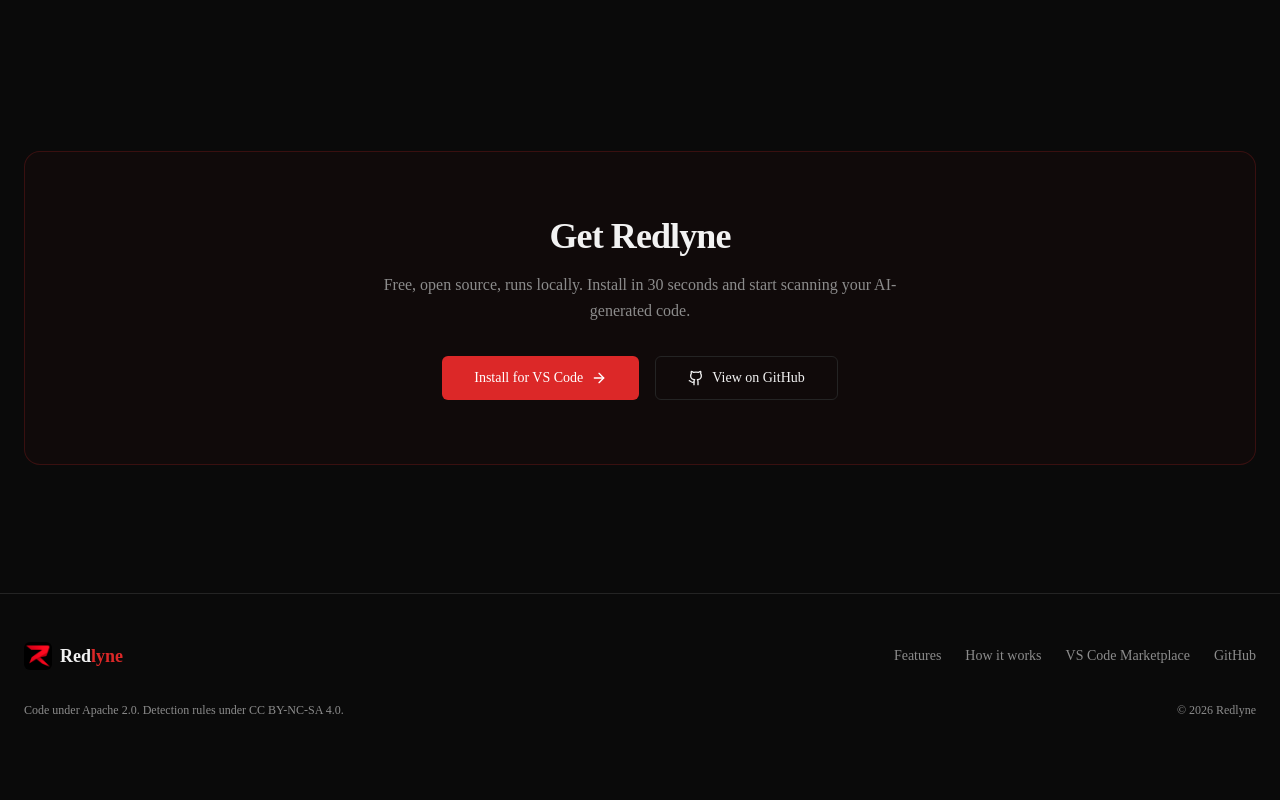
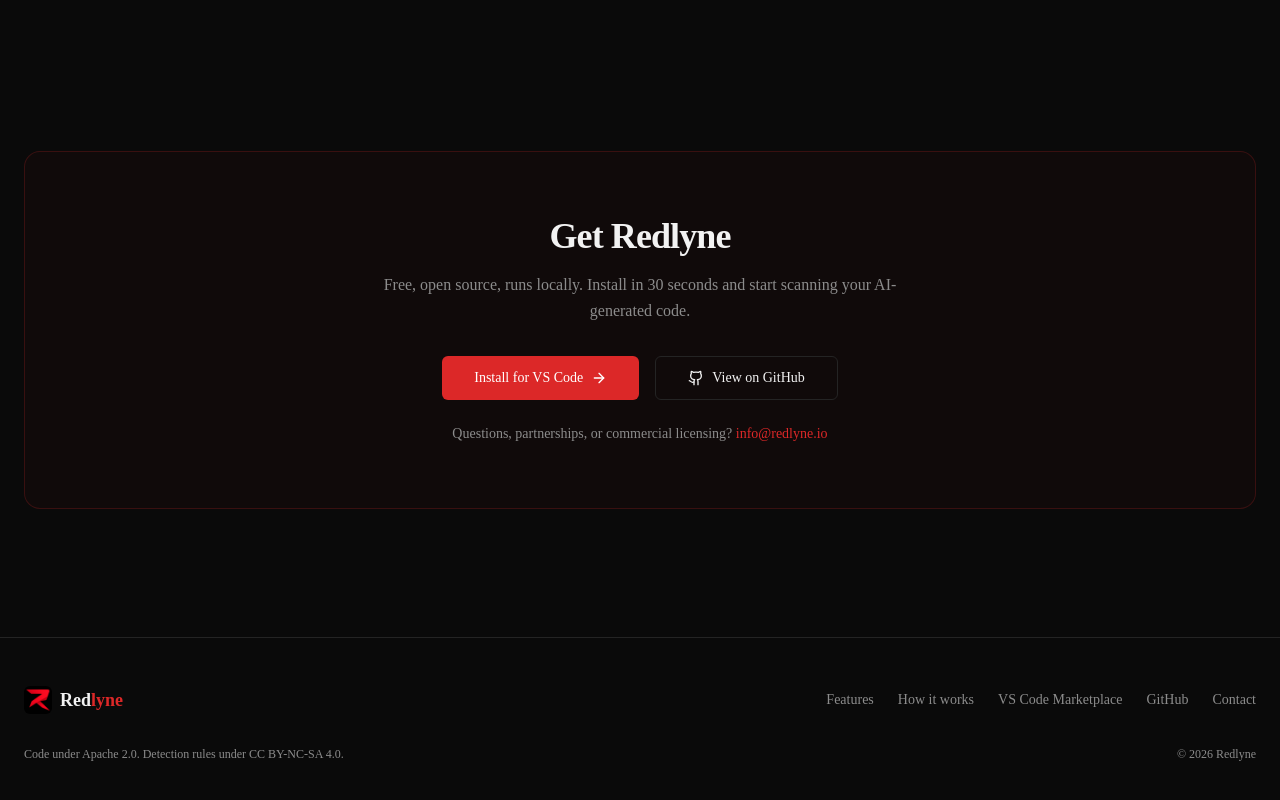
Before and after one commit to redlyne-ai/website, a Next.js app: page / in a window 1280 px wide. Shown: the part 2314-3114 px from the top of the page. Before the commit the page ends 3080 px from the top, so only its background shows below. Built offline with nearby package versions, Linux system fonts and the light colour scheme.

Commit message:
feat(footer): add contact email
Signed-off-by: Pietro Liguori <pietro.liguori@unina.it>

```diff
--- a/components/footer.tsx
+++ b/components/footer.tsx
@@ -52,6 +52,15 @@ export function Footer() {
                 </Link>
               </Button>
             </div>
+            <p className="mt-6 text-sm text-muted-foreground">
+              Questions, partnerships, or commercial licensing?{" "}
+              <Link
+                href="mailto:info@redlyne.io"
+                className="text-primary underline-offset-2 hover:underline"
+              >
+                info@redlyne.io
+              </Link>
+            </p>
           </div>
         </div>
       </section>
@@ -96,6 +105,12 @@ export function Footer() {
               >
                 GitHub
               </Link>
+              <Link
+                href="mailto:info@redlyne.io"
+                className="transition-colors hover:text-foreground"
+              >
+                Contact
+              </Link>
             </div>
           </div>
 
```
